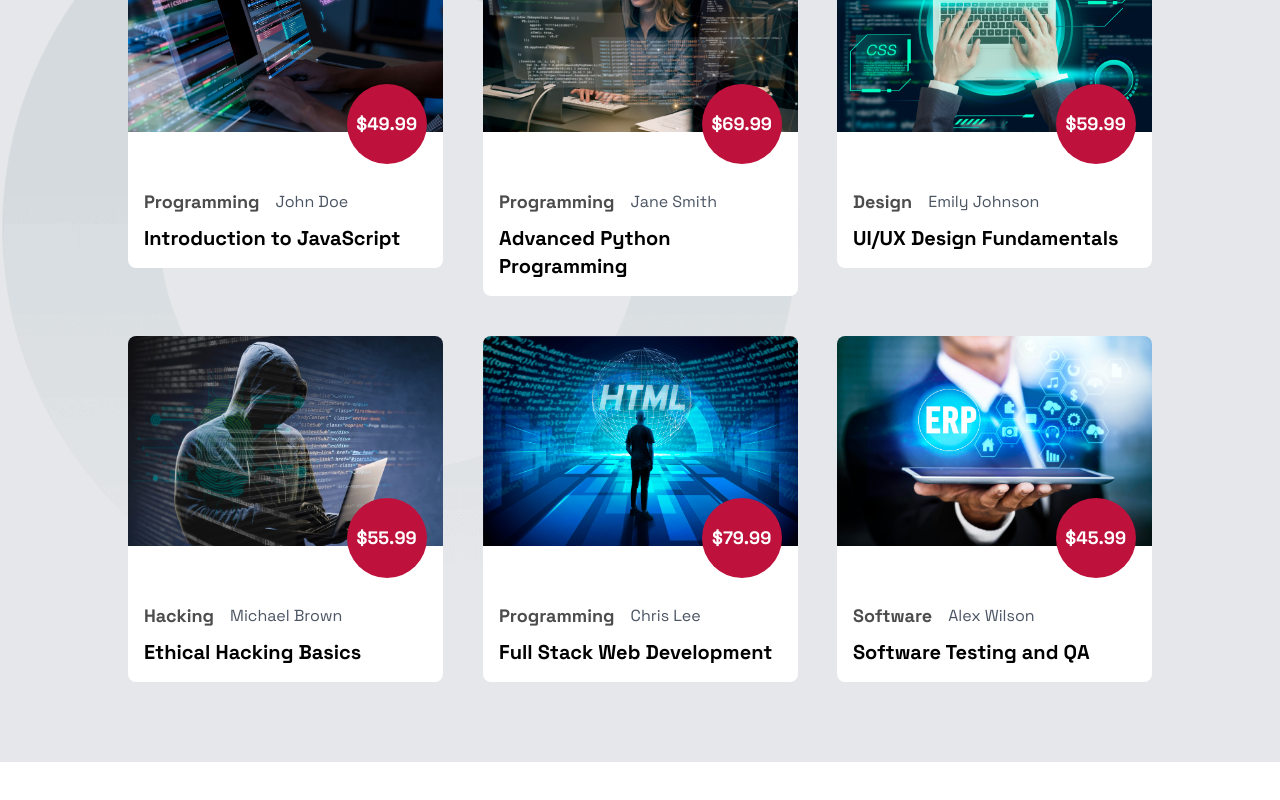
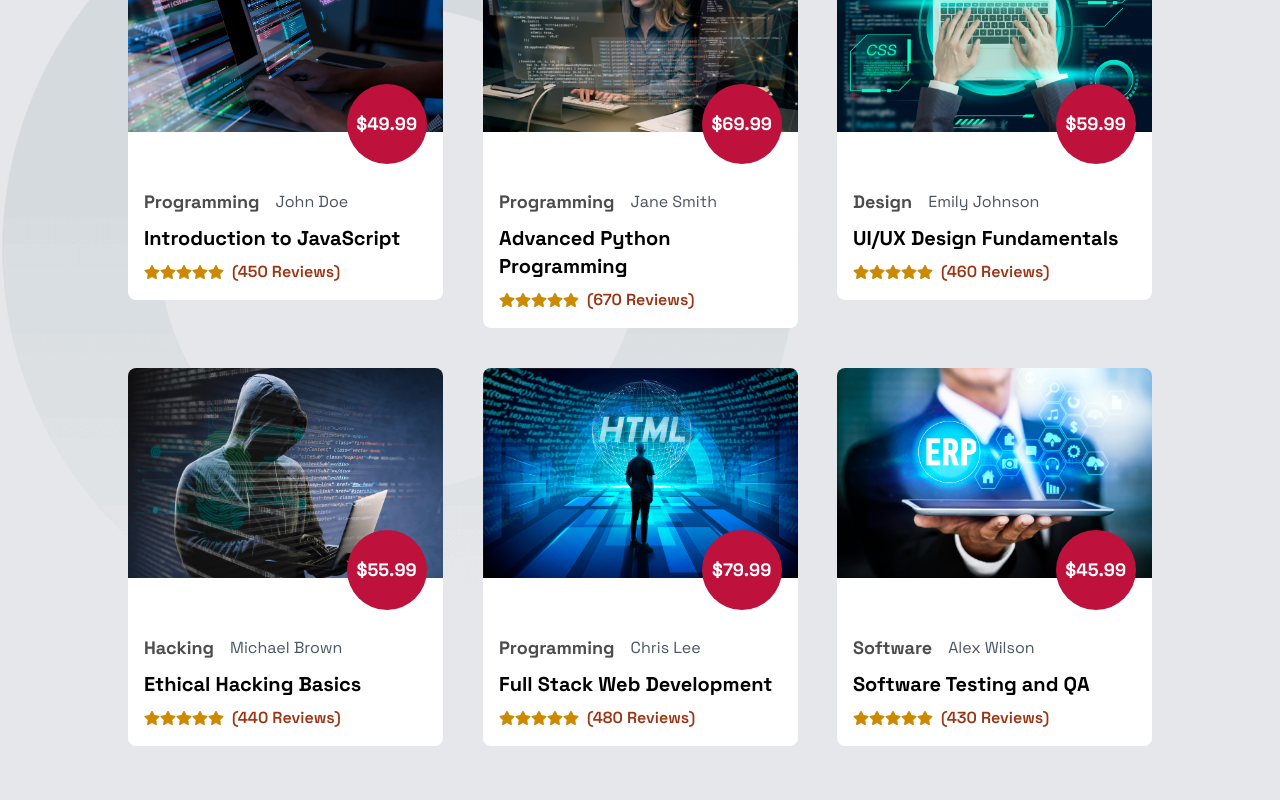
Before and after one commit to moonspark78/Journey_NextJS, a Next.js app: page / in a window 1280 px wide. Shown: the part 1758-2558 px from the top of the page. Before the commit the page ends 2520 px from the top, so only its background shows below. Built offline with nearby package versions, Linux system fonts and the light colour scheme.

Commit message:
done with  Courses section

```diff
--- a/components/Home/Course/CourseCard.tsx
+++ b/components/Home/Course/CourseCard.tsx
@@ -2,6 +2,7 @@
 
 import Image from 'next/image';
 import React from 'react'
+import { FaStar } from 'react-icons/fa';
 import Tilt from 'react-parallax-tilt';
 
 
@@ -51,6 +52,19 @@ const CourseCard = ({course}:Props) => {
                 <h1 className='text-xl text-black font-bold mt-2'>
                     {course.title}
                 </h1>
+                {/* review */}
+                <div className='flex items-center mt-2 space-x-2'>
+                    <div className='flex items-center'>
+                        <FaStar className='text-yellow-600 w-4 h-4'/>
+                        <FaStar className='text-yellow-600 w-4 h-4'/>
+                        <FaStar className='text-yellow-600 w-4 h-4'/>
+                        <FaStar className='text-yellow-600 w-4 h-4'/>
+                        <FaStar className='text-yellow-600 w-4 h-4'/>
+                    </div>
+                    <span className='text-base text-orange-800 font-semibold'>
+                        ({course.reviewNumber} Reviews)
+                    </span>
+                </div>
             </div>
         </div>
     </Tilt>
```
